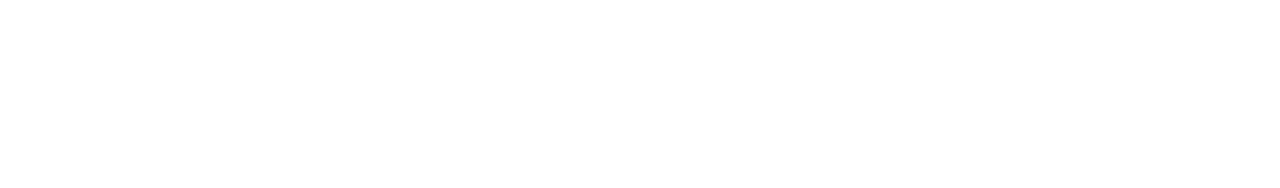
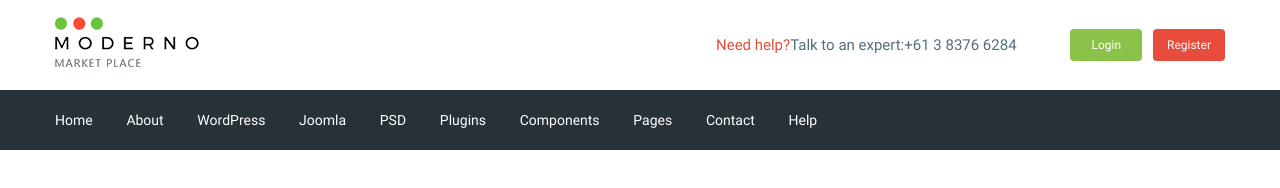
Before and after one commit to zshh1510/moderno, a website: page app/index.html in a window 1280 px wide. Drawn offline with nearby package versions, Linux system fonts and the light colour scheme; files that its build step writes are made by us from their sources.

Commit message:
added header

```diff
--- a/app/index.html
+++ b/app/index.html
@@ -1,15 +1,59 @@
 <!DOCTYPE html>
 <html lang="en">
+
 <head>
     <meta charset="UTF-8">
     <meta name="viewport" content="width=device-width, initial-scale=1.0">
     <title>Document</title>
+    <link rel="preconnect" href="https://fonts.gstatic.com">
+<link href="https://fonts.googleapis.com/css2?family=Roboto:wght@500;700&display=swap" rel="stylesheet">
     <link rel="stylesheet" href="css/libs.min.css">
     <link rel="stylesheet" href="css/style.min.css">
 </head>
+
 <body>
+    <header class="header">
+        <div class="header__top">
+            <div class="container">
+                <div class="header__top-inner">
+                <div class="header__logo">
+                    <a href="#">
+                        <img src="images/logo.png" alt="logo"></a>
+                </div>
+                <div class="header__text">
+                    <a href="#"><span>Need help?</span></a>Talk to an expert:<a class="header__phone"
+                        href="tel:61383766284">+61 3 8376 6284</a>
+                </div>
+                <div class="header__box">
+                    <a class="basket" href="#"></a>
+                    <a href="#" class="header__btn header__btn-login">Login</a>
+                    <a href="#" class="header__btn header__btn-register">Register</a>
+                </div>
+            </div>
+        </div>
+        </div>
+        <div class="header__menu">
+            <div class="container">
+                <nav class="menu">
+                    <ul class="menu__list">
+                        <li><a href="#">Home</a></li>
+                        <li><a href="#">About</a></li>
+                        <li><a href="#">WordPress</a></li>
+                        <li><a href="#">Joomla</a></li>
+                        <li><a href="#">PSD</a></li>
+                        <li><a href="#">Plugins</a></li>
+                        <li><a href="#">Components</a></li>
+                        <li><a href="#">Pages</a></li>
+                        <li><a href="#">Contact</a></li>
+                        <li><a href="#">Help</a></li>
+                    </ul>
+                </nav>
+            </div>
+        </div>
+    </header>
     <script src="https://ajax.googleapis.com/ajax/libs/jquery/3.5.1/jquery.min.js"></script>
     <script src="js/libs.min.js"></script>
     <script src="js/main.min.js"></script>
 </body>
+
 </html>
--- /dev/null
+++ b/app/scss/_fonts.scss
@@ -0,0 +1,7 @@
+@font-face {
+    font-family: "Roboto-Regular";
+    src: url('../fonts/Roboto-Regular.woff2') format('woff2'),
+         url('../fonts/Roboto-Regular.woff') format("woff");
+         font-weight: 400;
+            font-display: swap;
+}
--- /dev/null
+++ b/app/scss/_global.scss
@@ -0,0 +1,28 @@
+html{
+    box-sizing: border-box;
+}
+*,*::before, *::after{
+    box-sizing: inherit;
+}
+a{
+    display: inline-block;
+    text-decoration: none;
+    color: $text;
+}
+ul,li{
+    margin: 0;
+    padding: 0;
+    list-style-type: none;
+}
+body{
+    font-family: "Roboto-Regular", sans-serif;
+    font-size: 15px;
+    line-height: 24px;
+    font-weight: 400;
+    color: $text;
+}
+.container{
+    max-width: 1200px;
+    margin: 0 auto;
+    padding: 0 15px;
+}
--- /dev/null
+++ b/app/scss/_vars.scss
@@ -0,0 +1,4 @@
+$text: #546e7a;
+$red: #e74c3c;
+$green: #8bc34a;
+$bg: #263238;
--- a/app/scss/style.scss
+++ b/app/scss/style.scss
@@ -0,0 +1,55 @@
+@import 'vars';
+@import 'global';
+@import 'fonts';
+
+
+.header__top-inner{
+    display: flex;
+    justify-content: space-between;
+    align-items: center;
+    height: 90px;
+}
+.header__text{
+    margin-left: auto;
+    margin-right: 50px;
+    span{
+        color: $red;
+    }
+}
+
+.header__btn{
+    padding: 4px;
+    width: 72px;
+    border-radius: 4px;
+    color: #ffffff;
+    text-align: center;
+    font-size: 12px;
+    &-login{
+        background-color: $green;
+    }
+    &-register{
+        background-color: $red;
+        margin-left: 7px;
+    }
+}
+
+.header__menu{
+    background-color: $bg;
+}
+.menu{
+    display: flex;
+    align-items: center;
+    height: 60px;
+    &__list{
+        li{
+            display: inline-block;
+            & + li{
+                margin-left: 30px;
+            }
+        }
+        a{
+            color: #ffffff;
+            font-size: 14px;
+        }
+    }
+}
--- a/gulpfile.js
+++ b/gulpfile.js
@@ -8,7 +8,7 @@ let gulp = require('gulp'),
     cssmin = require('gulp-cssmin');
 
 gulp.task('sass', function(){
-   return gulp.src('app/scss/style.scss')
+   return gulp.src('app/scss/**/*.scss')
     .pipe(sass({outputStyle: 'compressed'}))
     .pipe(rename({suffix : '.min'}))
     .pipe(autoprefixer({
@@ -62,7 +62,7 @@ gulp.task('browser-sync', function() {
 });
 
 gulp.task('watch', function(){
-    gulp.watch('app/scss/style.scss', gulp.parallel('sass'))
+    gulp.watch('app/scss/**/*.scss', gulp.parallel('sass'))
     gulp.watch('app/*.html', gulp.parallel('html'))
     gulp.watch('app/js/*.js', gulp.parallel('js'))
 });
```
Also changed, not shown: app/fonts/Roboto-Regular.woff (added), app/fonts/Roboto-Regular.woff2 (added), app/images/logo.png (added).
